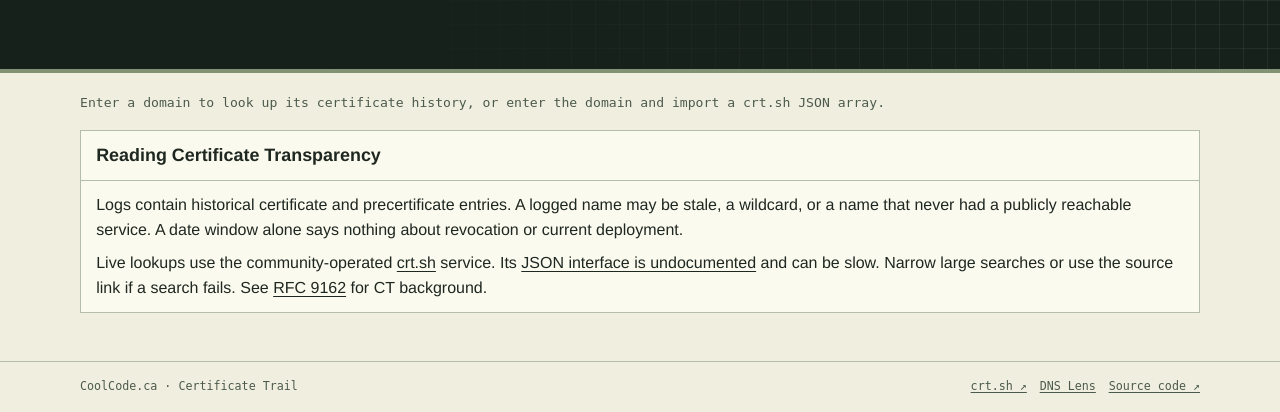
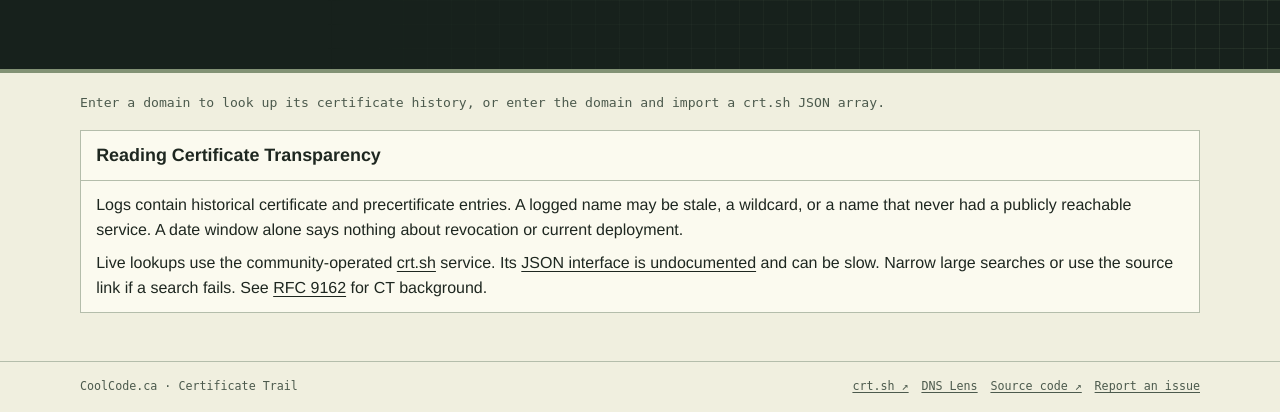
Before and after one commit to jsdyer/certtrail, a plain HTML site: page web/index.html in a window 1280 px wide. Shown: the part 425-837 px from the top of the page. Drawn offline with Linux system fonts and the light colour scheme.

Commit message:
Add a tool-specific issue link and count aggregate page visits

```diff
--- a/web/index.html
+++ b/web/index.html
@@ -10,6 +10,7 @@
 <link rel="icon" href="data:,">
 <link rel="stylesheet" href="./style.css">
 <script type="module" src="./app.mjs"></script>
+<script defer src="/assets/tool-metrics.js" referrerpolicy="no-referrer"></script>
 </head>
 <body>
 <a class="skip" href="#main">Skip to certificate lookup</a>
@@ -55,5 +56,5 @@
   </div></section>
 </div>
 </main>
-<footer class="footer"><div class="wrap"><span>CoolCode.ca · Certificate Trail</span><nav aria-label="Sources"><a href="https://crt.sh/">crt.sh ↗</a><a href="https://coolcode.ca/dnslens/">DNS Lens</a><a href="https://github.com/jsdyer/certtrail">Source code ↗</a></nav></div></footer>
+<footer class="footer"><div class="wrap"><span>CoolCode.ca · Certificate Trail</span><nav aria-label="Sources"><a href="https://crt.sh/">crt.sh ↗</a><a href="https://coolcode.ca/dnslens/">DNS Lens</a><a href="https://github.com/jsdyer/certtrail">Source code ↗</a> <a href="https://coolcode.ca/report/?tool=certtrail" referrerpolicy="no-referrer">Report an issue</a></nav></div></footer>
 </body></html>
```
